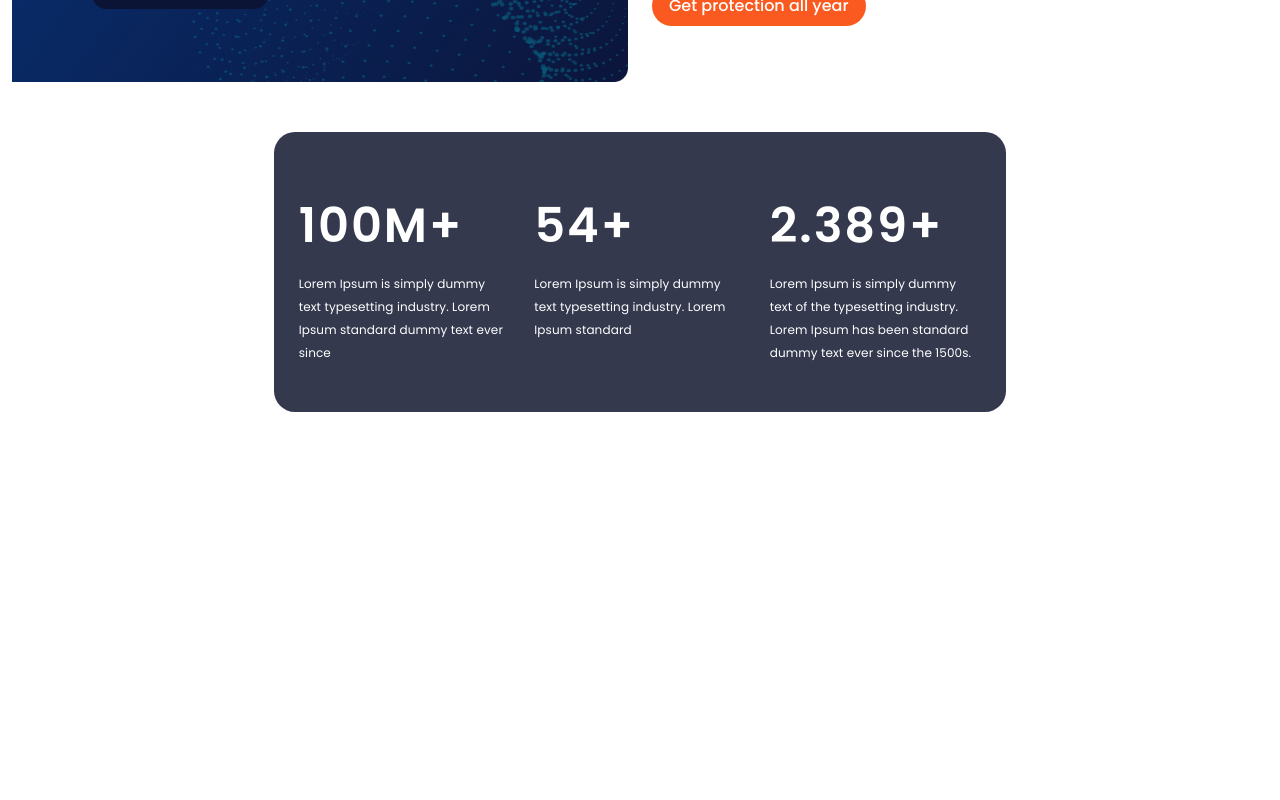
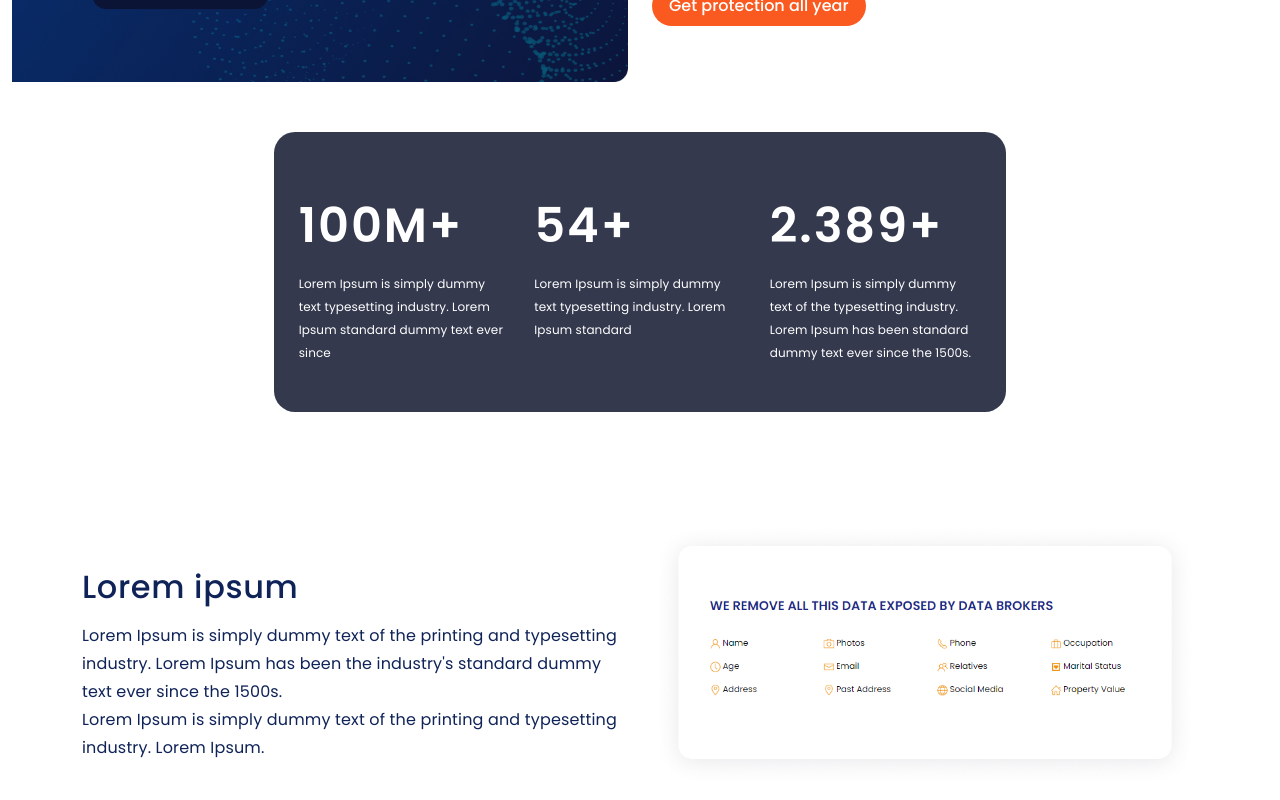
Before and after one commit to HenrikHovhannisyan/delete-me, a React (Create React App) app: page / in a window 1280 px wide. Shown: the part 3345-4145 px from the top of the page. Before the commit the page ends 3867 px from the top, so only its background shows below. Built offline with nearby package versions, Linux system fonts and the light colour scheme.

Commit message:
Added Data

```diff
--- a/src/App.js
+++ b/src/App.js
@@ -6,6 +6,7 @@ import Does from "./components/does/Does";
 import Info from "./components/info/Info";
 import Customers from "./components/customers/Customers";
 import PersonalData from "./components/personalData/PersonalData";
+import Data from "./components/data/PersonalData";
 
 function App() {
     return (
@@ -15,6 +16,7 @@ function App() {
             <Info/>
             <Customers/>
             <PersonalData/>
+            <Data/>
         </>
     );
 }
--- /dev/null
+++ b/src/components/data/PersonalData.jsx
@@ -0,0 +1,37 @@
+import React, {memo} from "react";
+import Styles from "./data.module.css";
+import Container from "react-bootstrap/Container";
+import Row from "react-bootstrap/Row";
+import Col from "react-bootstrap/Col";
+import Image from "react-bootstrap/Image";
+import dataImage from "../../assets/img/data_bg.png";
+
+const Data = () => {
+    return (
+        <section id={Styles.data}>
+            <Container>
+                <Row>
+                    <Col lg={6} className={'d-flex align-items-center justify-content-start'}>
+                        <Col className={'mt-3'}>
+                            <h2 className={Styles.data_title}>Lorem ipsum</h2>
+                            <p className={Styles.data_text}>
+                                Lorem Ipsum is simply dummy text of the printing and
+                                typesetting industry. Lorem Ipsum has been the industry's
+                                standard dummy text ever since the 1500s.
+                            </p>
+                            <p className={Styles.data_text}>
+                                Lorem Ipsum is simply dummy text of the printing and
+                                typesetting industry. Lorem Ipsum.
+                            </p>
+                        </Col>
+                    </Col>
+                    <Col lg={6}>
+                        <Image src={dataImage} fluid/>
+                    </Col>
+                </Row>
+            </Container>
+        </section>
+    )
+};
+
+export default memo(Data);
--- /dev/null
+++ b/src/components/data/data.module.css
@@ -0,0 +1,40 @@
+#data {
+    max-width: 1924px;
+    margin: 160px auto;
+}
+
+.data_title {
+    font-family: Poppins;
+    font-size: 32px;
+    font-weight: 500;
+    line-height: 43px;
+    letter-spacing: 0.02em;
+    color: #0F2358;
+    margin-bottom: 14px;
+}
+
+.data_text {
+    font-family: Poppins;
+    font-size: 16px;
+    font-weight: 400;
+    line-height: 28px;
+    letter-spacing: 0.01em;
+    color: #0F2358;
+    margin-bottom: 0;
+}
+
+@media only screen and (max-width: 768px) {
+
+    #data {
+        margin: 80px auto;
+    }
+
+    .data_text {
+        font-size: 13px;
+    }
+
+    .data_title {
+        font-size: 20px;
+    }
+
+}
```
Also changed, not shown: src/assets/img/data_bg.png (added).
